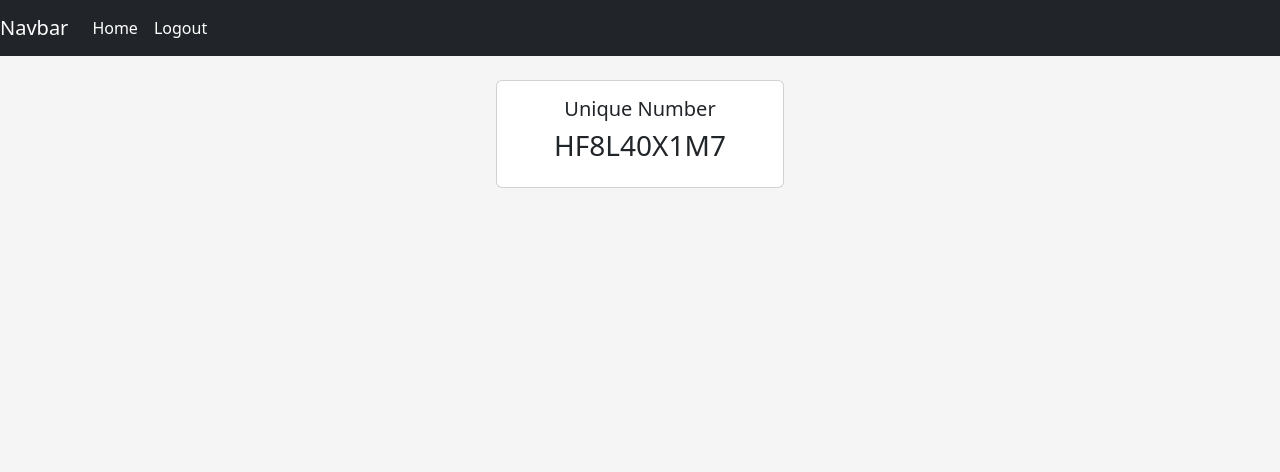
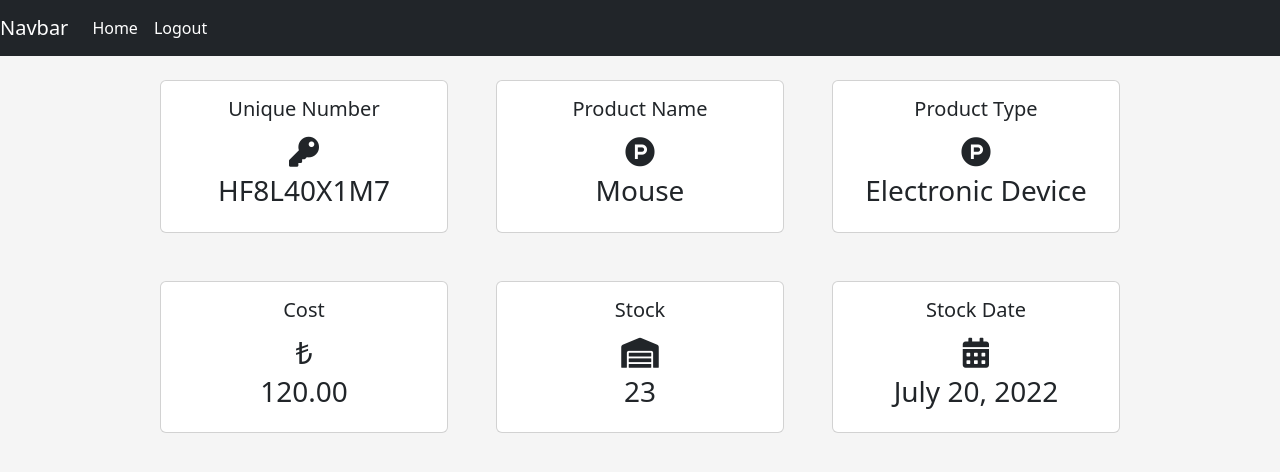
Before and after one commit to IsfendiyarBerkanKasapoglu/IMS_eng, a Django app: page /inventory/per_product/1 in a window 1280 px wide. Shown: the top 472 px of the page. Run offline with Django 4.2, Linux system fonts and the light colour scheme; a user stored in the database is signed in; data comes from the database, SQL or seed files in the repository; both versions use the stored data as it was after the commit; some libraries are stand-ins or nearby versions.

Commit message:
per_product page added successfully for each product

```diff
--- a/inventorySystem/inventory/views.py
+++ b/inventorySystem/inventory/views.py
@@ -1,6 +1,8 @@
 from django.shortcuts import get_object_or_404, render
 from .models import Inventory
+from django.contrib.auth.decorators import login_required
 
+@login_required
 def inventory_list(request):
     inventories = Inventory.objects.all()
     context = {
@@ -9,7 +11,7 @@ def inventory_list(request):
     }
     return render(request, "inventory/inventory_list.html", context=context)
 
-
+@login_required
 def per_product_view(request, pk):
     inventory = get_object_or_404(Inventory, pk=pk)
     context = {
--- a/inventorySystem/templates/inventory/inventory_list.html
+++ b/inventorySystem/templates/inventory/inventory_list.html
@@ -15,7 +15,7 @@
         </thead>
         <tbody>
             {% for inventory in inventories %}
-            <tr style="cursor: pointer; cursor: hand;">
+            <tr style="cursor: pointer; cursor: hand;" onclick="window.location = `{% url 'per_product' inventory.id %}`">
                 <th scope="row">{{ forloop.counter }}</th>
                 <th scope="row">{{ inventory.Unique_Number }}</th>
                 <th scope="row">{{ inventory.Product_Name }}</th>
--- a/inventorySystem/templates/inventory/per_product.html
+++ b/inventorySystem/templates/inventory/per_product.html
@@ -7,11 +7,62 @@
             <div class="card-body">
                 <h5 class="card-title text-center">Unique Number</h5>
                 <div style="font-size: 30px;" class="text-center">
-                    <span></span>
+                    <span><i class="fa fa-key"></i></span>
                 </div>
                 <h3 class="text-center">{{ inventory.Unique_Number  }}</h3>
             </div>
         </div>
+
+        <div class="card m-4" style="width: 18rem;">
+            <div class="card-body">
+                <h5 class="card-title text-center">Product Name</h5>
+                <div style="font-size: 30px;" class="text-center">
+                    <span><i class="fab fa-product-hunt"></i></span>
+                </div>
+                <h3 class="text-center">{{ inventory.Product_Name  }}</h3>
+            </div>
+        </div>
+
+        <div class="card m-4" style="width: 18rem;">
+            <div class="card-body">
+                <h5 class="card-title text-center">Product Type</h5>
+                <div style="font-size: 30px;" class="text-center">
+                    <span><i class="fab fa-product-hunt"></i></span>
+                </div>
+                <h3 class="text-center">{{ inventory.Product_Type  }}</h3>
+            </div>
+        </div>
+
+        <div class="card m-4" style="width: 18rem;">
+            <div class="card-body">
+                <h5 class="card-title text-center">Cost</h5>
+                <div style="font-size: 30px;" class="text-center">
+                    <span>&#8378;</span>
+                </div>
+                <h3 class="text-center">{{ inventory.Cost  }}</h3>
+            </div>
+        </div>
+
+        <div class="card m-4" style="width: 18rem;">
+            <div class="card-body">
+                <h5 class="card-title text-center">Stock</h5>
+                <div style="font-size: 30px;" class="text-center">
+                    <span><i class="fas fa-warehouse "></i></span>
+                </div>
+                <h3 class="text-center">{{ inventory.Stock  }}</h3>
+            </div>
+        </div>
+
+        <div class="card m-4" style="width: 18rem;">
+            <div class="card-body">
+                <h5 class="card-title text-center">Stock Date</h5>
+                <div style="font-size: 30px;" class="text-center">
+                    <span><i class="fas fa-calendar-alt"></i></span>
+                </div>
+                <h3 class="text-center">{{ inventory.Stock_Date  }}</h3>
+            </div>
+        </div>
+
     </div>
 </div>
 {% endblock %}
--- a/inventorySystem/templates/layout.html
+++ b/inventorySystem/templates/layout.html
@@ -7,6 +7,12 @@
     <meta name="viewport" content="width=device-width, initial-scale=1.0">
     <link href="https://cdn.jsdelivr.net/npm/bootstrap@5.2.0/dist/css/bootstrap.min.css" rel="stylesheet" integrity="sha384-gH2yIJqKdNHPEq0n4Mqa/HGKIhSkIHeL5AyhkYV8i59U5AR6csBvApHHNl/vI1Bx" crossorigin="anonymous">
     <link rel="stylesheet" href="{% static 'css/main.css' %}" type="text/css">
+
+    <!-- fontawesome settings -->
+    <link
+    rel="stylesheet"
+    href="https://cdnjs.cloudflare.com/ajax/libs/font-awesome/5.12.0-2/css/all.min.css"
+    />
 
     {% if title %}
         <title>PiriReis-{{ title }}</title>
```
Also changed, not shown: inventorySystem/db.sqlite3, 2 other files.
